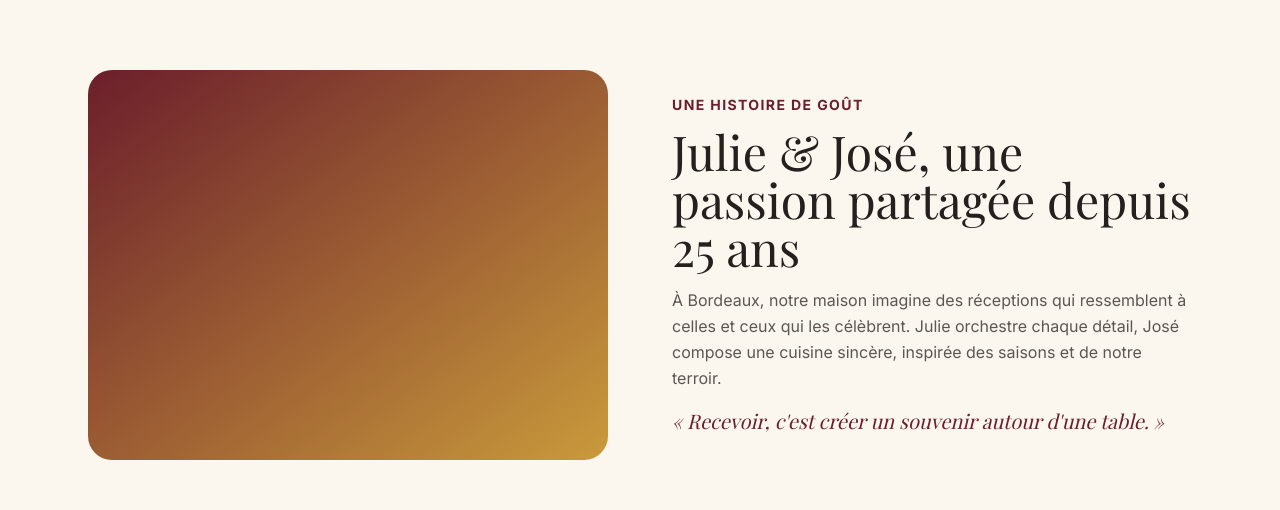
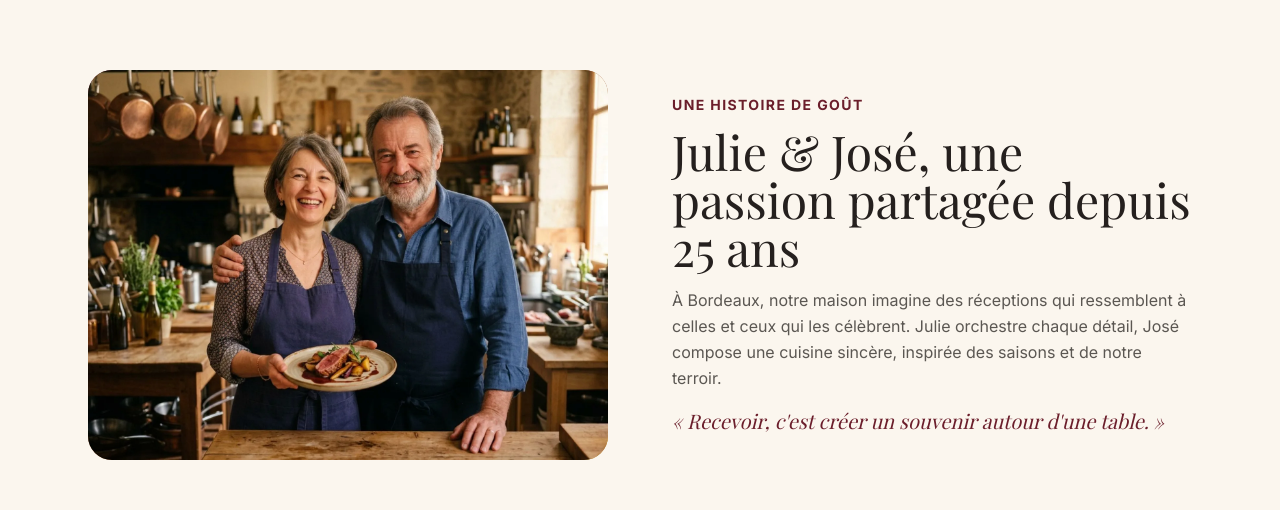
Before and after one commit to arthurgatoux/vite-gourmand, a Next.js app: page / in a window 1280 px wide. Shown: the part 718-1228 px from the top of the page. Built offline with nearby package versions, Linux system fonts and the light colour scheme; no server answers; the database is empty.

Commit message:
feat(accueil): integre les vraies photos hero et equipe (next/image)

```diff
--- a/components/home/equipe-section.tsx
+++ b/components/home/equipe-section.tsx
@@ -1,4 +1,5 @@
 import { Wheat, GlassWater, PenLine } from "lucide-react";
+import Image from "next/image";
 
 const ENGAGEMENTS = [
   {
@@ -25,11 +26,15 @@ export function EquipeSection() {
   return (
     <section aria-labelledby="equipe-heading" className="w-full bg-background py-24">
       <div className="mx-auto grid max-w-6xl gap-16 px-6 lg:grid-cols-2 lg:items-center">
-        <div
-          className="aspect-[4/3] w-full rounded-3xl bg-gradient-to-br from-primary to-accent"
-          role="img"
-          aria-label="Julie et José, fondateurs de Vite et Gourmand"
-        />
+        <div className="relative aspect-[4/3] w-full overflow-hidden rounded-3xl bg-gradient-to-br from-primary to-accent">
+          <Image
+            src="/images/julie-jose-vite-gourmand.webp"
+            alt="Julie et José, fondateurs de Vite et Gourmand, dans leur cuisine"
+            fill
+            sizes="(min-width: 1024px) 50vw, 100vw"
+            className="object-cover"
+          />
+        </div>
 
         <div>
           <p className="text-sm font-bold uppercase tracking-widest text-primary">
--- a/components/home/presentation-section.tsx
+++ b/components/home/presentation-section.tsx
@@ -1,4 +1,5 @@
 import { Button } from "@/components/ui/button";
+import Image from "next/image";
 import Link from "next/link";
 
 export function PresentationSection() {
@@ -7,6 +8,15 @@ export function PresentationSection() {
       aria-labelledby="presentation-heading"
       className="relative w-full overflow-hidden bg-primary py-24 text-primary-foreground"
     >
+      <Image
+        src="/images/hero-img-vite-gourmand.webp"
+        alt=""
+        aria-hidden="true"
+        fill
+        priority
+        sizes="100vw"
+        className="object-cover"
+      />
       <div className="absolute inset-0 bg-gradient-to-b from-foreground/70 via-foreground/40 to-transparent" aria-hidden="true" />
       <div className="relative mx-auto flex max-w-3xl flex-col items-center gap-6 px-6 text-center">
         <p className="text-sm font-bold uppercase tracking-widest text-accent">
```
